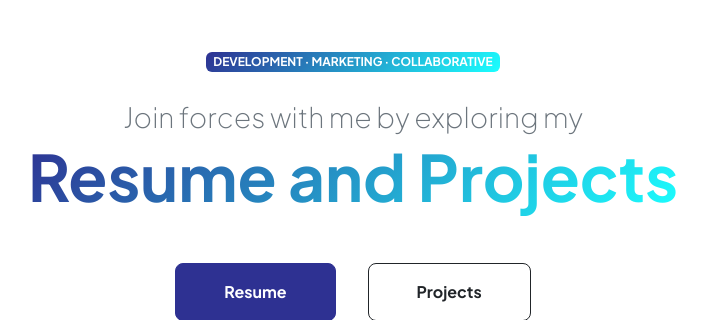
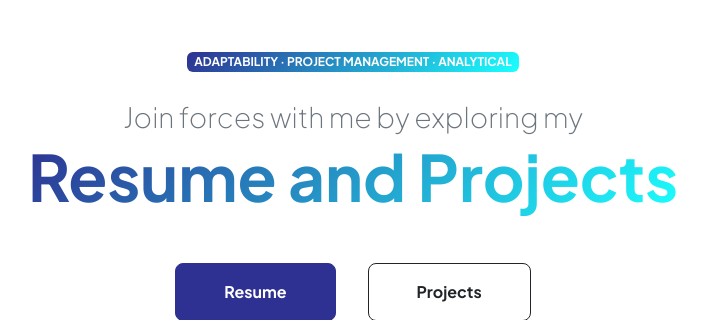
Before and after one commit to josh-may6/portfoliowebsite, a Flask app: page / in a window 1280 px wide. Shown: the part 72-392 px from the top of the page, without its empty margins (287-994 px from the left). Run offline with Flask 3, Linux system fonts and the light colour scheme; some libraries are stand-ins or nearby versions.

Commit message:
Update Index page (Python Dev. and Three adjective describe me)

```diff
--- a/templates/footer.html
+++ b/templates/footer.html
@@ -7,7 +7,7 @@
                         <span class="mx-1">&middot;</span>
                         <a class="small" href="#!">Terms</a>
                         <span class="mx-1">&middot;</span>
-                        <a class="small" href="#!">Contact</a>
+                        <a class="small" href="{{ url_for('contact') }}">Contact</a>
                     </div>
                 </div>
             </div>
--- a/templates/index.html
+++ b/templates/index.html
@@ -6,7 +6,7 @@
                         <div class="col-xxl-5">
                             <!-- Header text content-->
                             <div class="text-center text-xxl-start">
-                                <div class="badge bg-gradient-primary-to-secondary text-white mb-4"><div class="text-uppercase">Development &middot; Marketing &middot; Collaborative</div></div>
+                                <div class="badge bg-gradient-primary-to-secondary text-white mb-4"><div class="text-uppercase">Adaptability &middot; Project Management &middot; Analytical</div></div>
                                 <div class="fs-3 fw-light text-muted">Join forces with me by exploring my</div>
                                 <h1 class="display-3 fw-bolder mb-5"><span class="text-gradient d-inline">Resume and Projects</span></h1>
                                 <div class="d-grid gap-3 d-sm-flex justify-content-sm-center justify-content-xxl-start mb-3">
@@ -147,7 +147,7 @@
                         <div class="col-xxl-8">
                             <div class="text-center my-5">
                                 <h2 class="display-5 fw-bolder"><span class="text-gradient d-inline">About Me</span></h2>
-                                <p class="lead fw-light mb-4">Josh Maitre - Python Developer</p>
+
                                 <p class="text-muted">Greetings! I'm Josh, a realtor in beautiful Bend, Oregon. Over the
                                     past five years, I've immersed myself in the dynamic world of real estate, honing
                                     skills in market research, negotiations, and leveraging technology for streamlined
```
